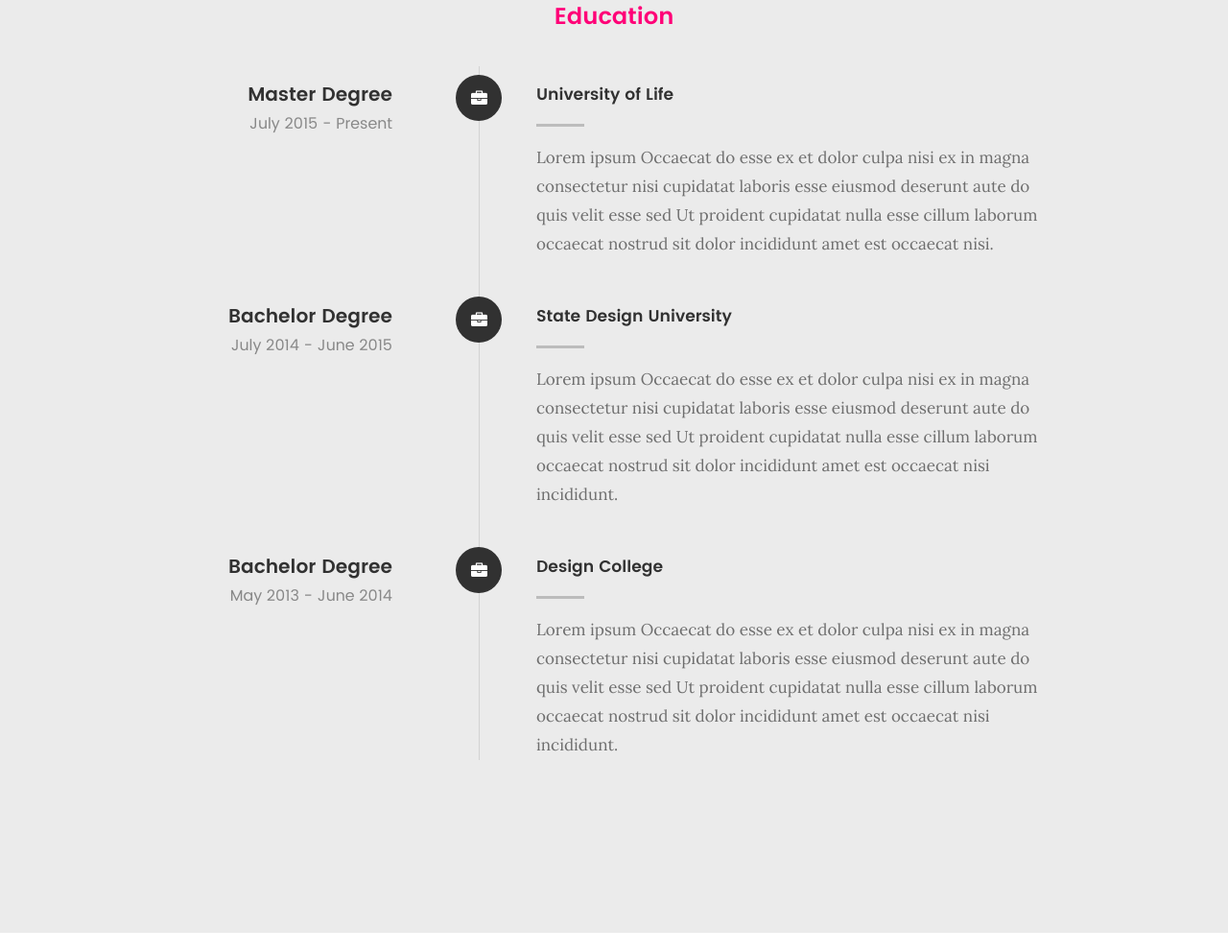
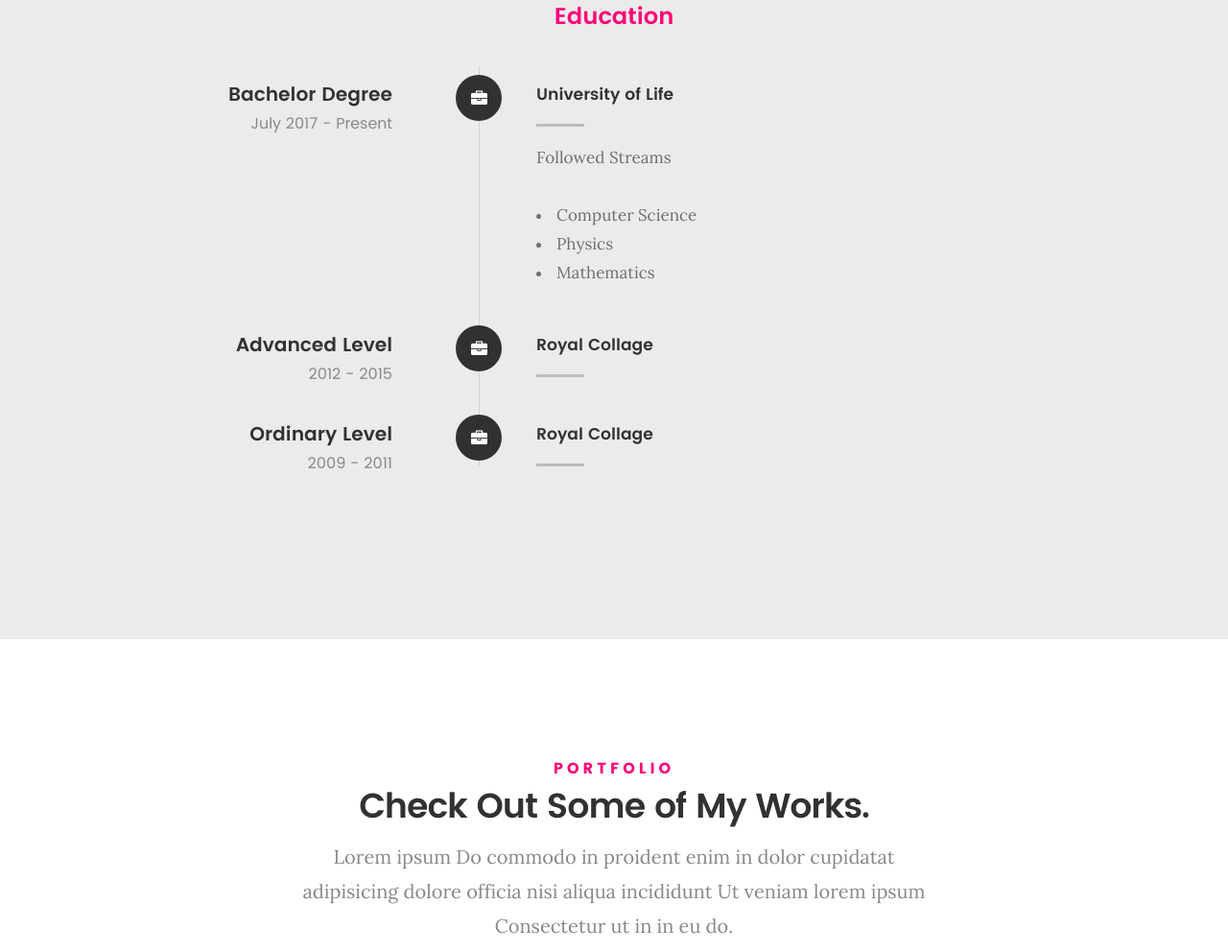
Before and after one commit to lahiruUD/OnlineCV, a plain HTML site: page index.html in a window 1280 px wide. Shown: the part 3317-4309 px from the top of the page at 96% size. Drawn offline with Linux system fonts and the light colour scheme; files whose address does not match are found by name.

Commit message:
Day02 end

```diff
--- a/css/main.css
+++ b/css/main.css
@@ -285,6 +285,7 @@ ol, ul {
 }
 ul li {
 	padding-left: .4rem;
+
 }
 ul ul, ul ol, ol ol, ol ul {
 	margin: .6rem 0 .6rem 1.7rem;
--- a/index.html
+++ b/index.html
@@ -309,13 +309,19 @@
 	   				</div>
 
 	   				<div class="timeline-header">
-	   					<h3>Master Degree</h3>
-	   					<p>July 2015 - Present</p>
+	   					<h3>Bachelor Degree</h3>
+	   					<p>July 2017 - Present</p>
 	   				</div>
 
 	   				<div class="timeline-content">
 	   					<h4>University of Life</h4>
-	   					<p>Lorem ipsum Occaecat do esse ex et dolor culpa nisi ex in magna consectetur nisi cupidatat laboris esse eiusmod deserunt aute do quis velit esse sed Ut proident cupidatat nulla esse cillum laborum occaecat nostrud sit dolor incididunt amet est occaecat nisi.</p>
+	   					<p>Followed Streams</br>
+	   						<ul>
+	   							<li>Computer Science</li>
+	   							<li>Physics</li>
+	   							<li>Mathematics</li>
+	   						</ul>
+	   					</p>
 	   				</div>
 
 	   			</div> <!-- /timeline-block -->
@@ -327,13 +333,13 @@
 	   				</div>
 
 	   				<div class="timeline-header">
-	   					<h3>Bachelor Degree</h3>
-	   					<p>July 2014 - June 2015</p>
+	   					<h3>Advanced Level</h3>
+	   					<p>2012 - 2015</p>
 	   				</div>
 
 	   				<div class="timeline-content">
-	   					<h4>State Design University</h4>
-	   					<p>Lorem ipsum Occaecat do esse ex et dolor culpa nisi ex in magna consectetur nisi cupidatat laboris esse eiusmod deserunt aute do quis velit esse sed Ut proident cupidatat nulla esse cillum laborum occaecat nostrud sit dolor incididunt amet est occaecat nisi incididunt.</p>
+	   					<h4>Royal Collage</h4>
+	   					<p></p>
 	   				</div>
 
 	   			</div> <!-- /timeline-block -->
@@ -345,13 +351,13 @@
 	   				</div>
 
 	   				<div class="timeline-header">
-	   					<h3>Bachelor Degree</h3>
-	   					<p>May 2013 - June 2014</p>
+	   					<h3>Ordinary Level</h3>
+	   					<p> 2009 - 2011</p>
 	   				</div>
 
 	   				<div class="timeline-content">
-	   					<h4>Design College</h4>
-	   					<p>Lorem ipsum Occaecat do esse ex et dolor culpa nisi ex in magna consectetur nisi cupidatat laboris esse eiusmod deserunt aute do quis velit esse sed Ut proident cupidatat nulla esse cillum laborum occaecat nostrud sit dolor incididunt amet est occaecat nisi incididunt.</p>
+	   					<h4>Royal Collage</h4>
+	   					<p></p>
 	   				</div>
 
 	   			</div> <!-- /timeline-block -->
```
